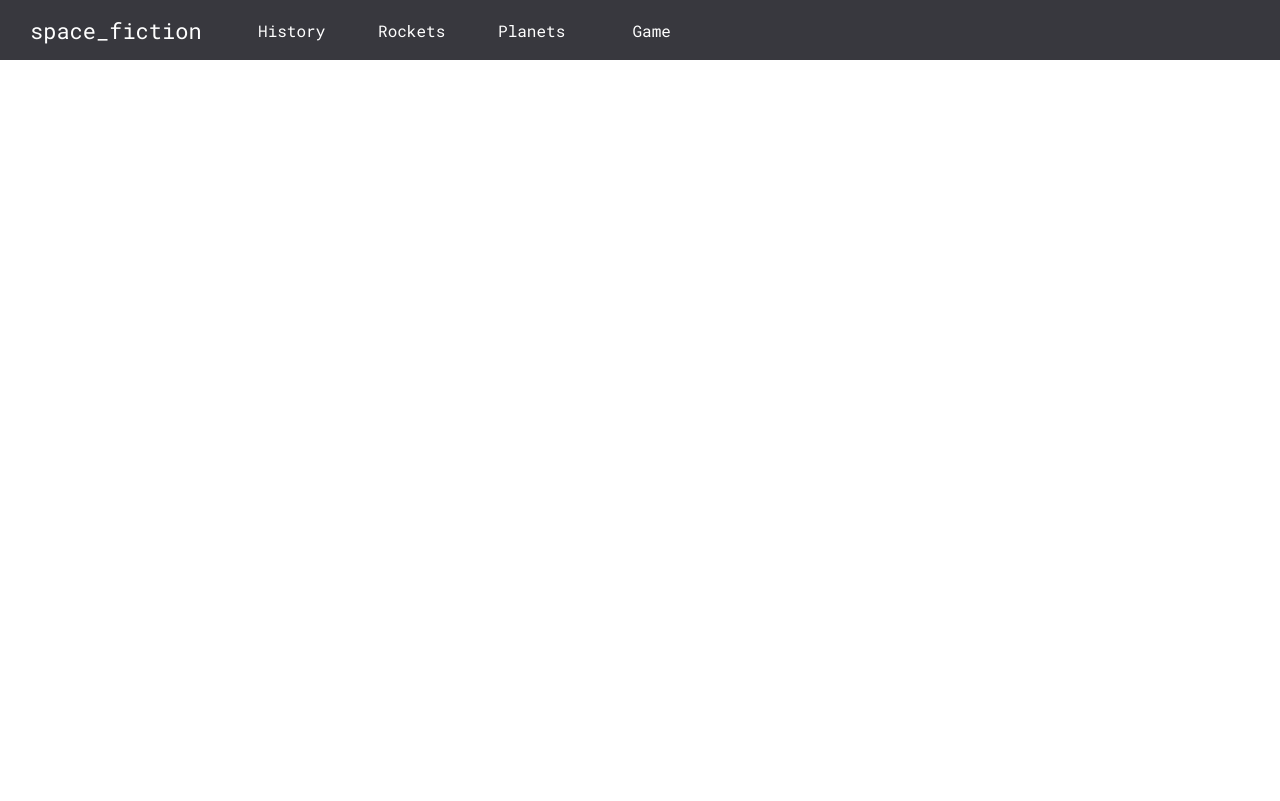
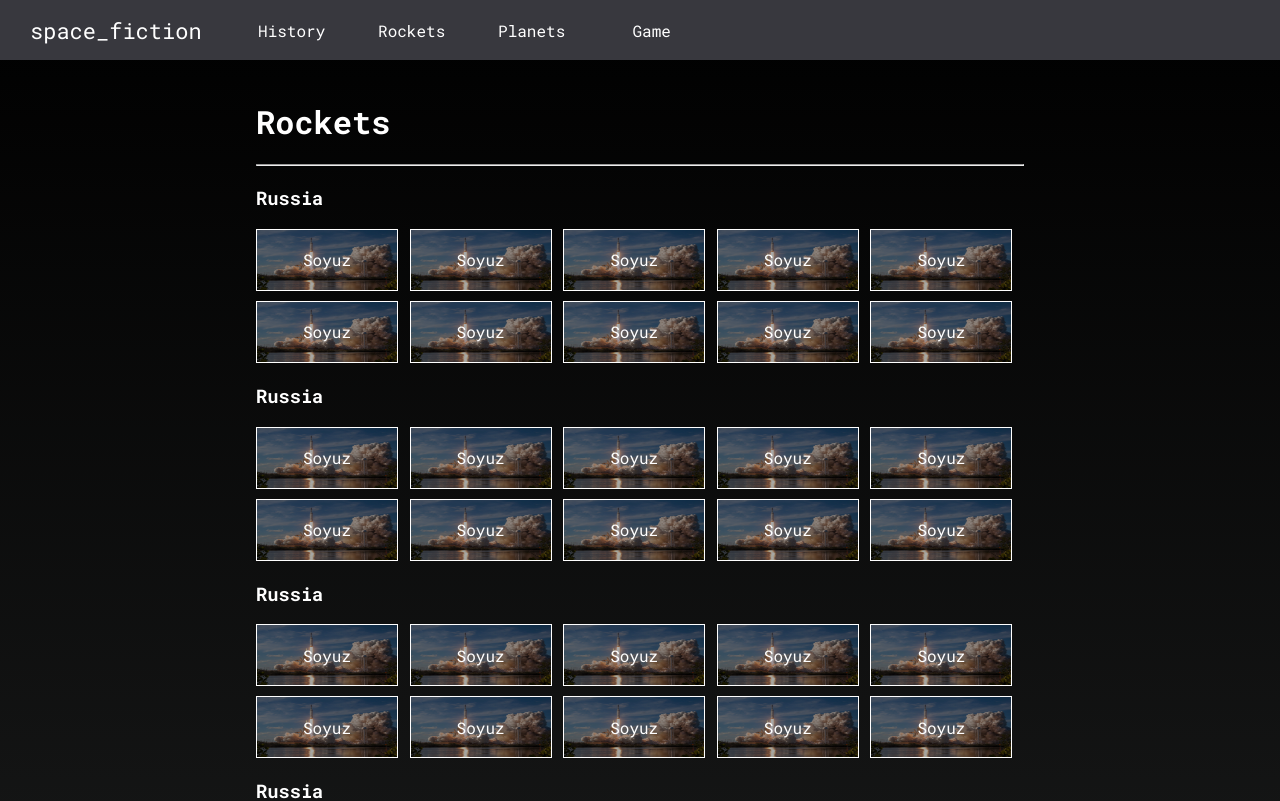
Before and after one commit to Qraree/space_fiction, a Next.js app in the folder frontend/: page /rockets in a window 1280 px wide. Shown: the top 801 px of the page. Built offline with nearby package versions, Linux system fonts and the light colour scheme.

Commit message:
feat: implemented rocket section

```diff
--- a/frontend/src/pages/rockets.tsx
+++ b/frontend/src/pages/rockets.tsx
@@ -1,12 +1,14 @@
 import React from 'react';
 import PageHeader from '@/components/common/PageHeader/PageHeader';
 import Navbar from '@/components/Navbar/Navbar';
+import RocketsSection from '@/containers/Rockets/RocketsSection';
 
 const Rockets = () => {
     return (
         <>
             <PageHeader />
             <Navbar />
+            <RocketsSection />
         </>
     );
 };
```
